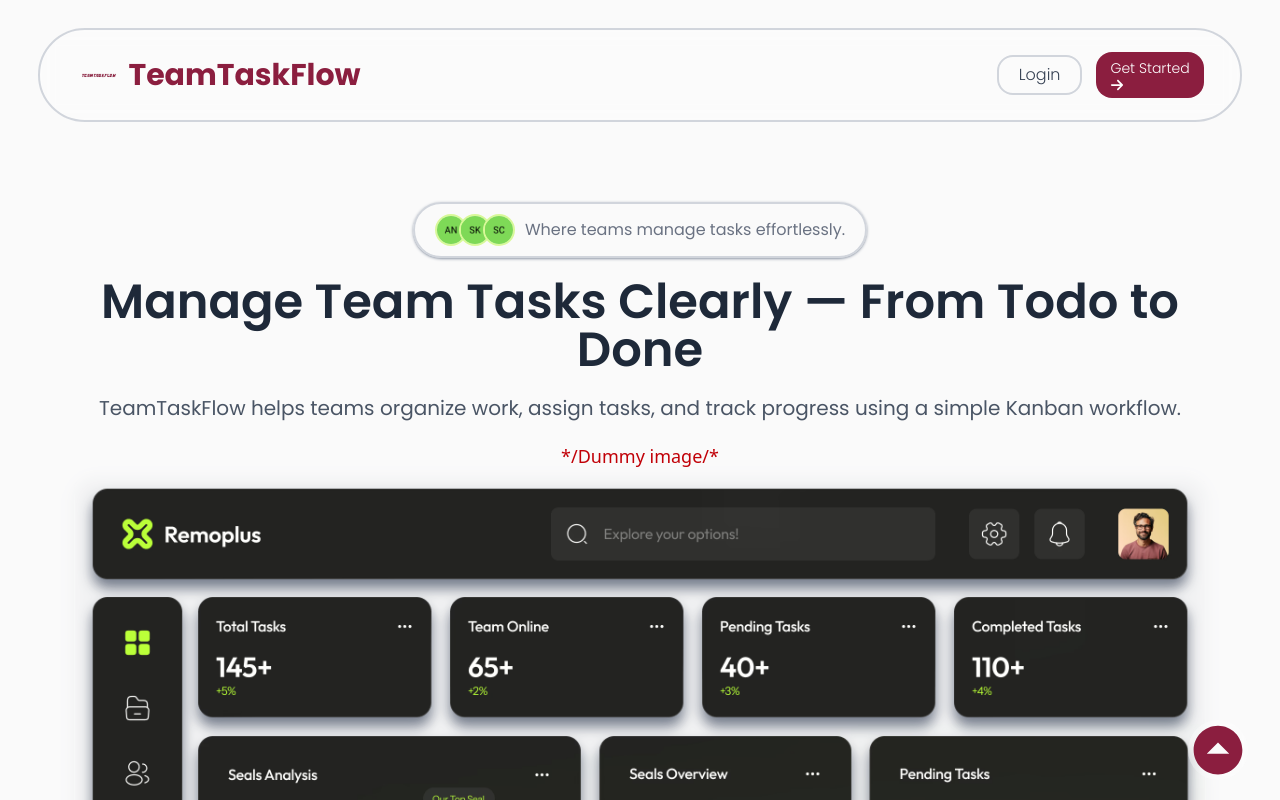
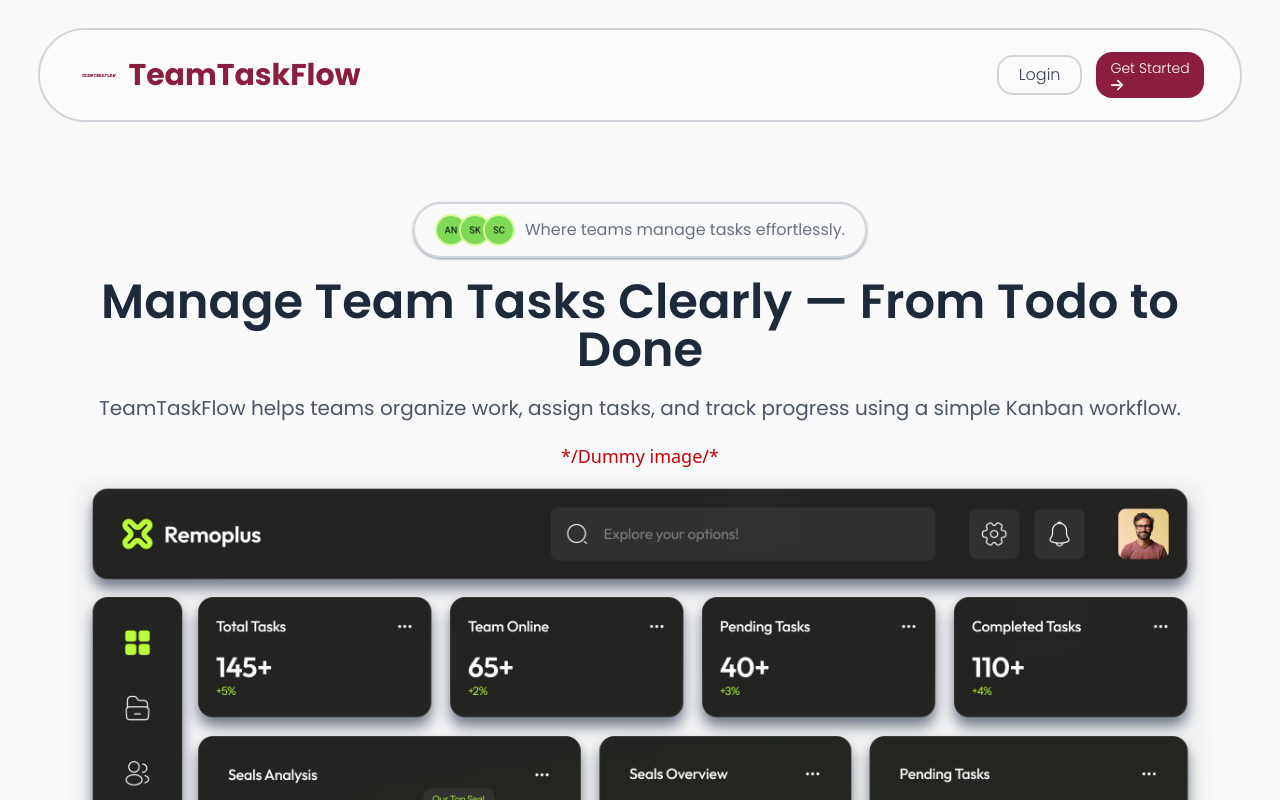
Before and after one commit to chouglesafdar22/TeamTaskFlow, a Next.js app: page / in a window 1280 px wide. Shown: the top 800 px of the page. Built offline with nearby package versions, Linux system fonts and the light colour scheme.

Commit message:
commenting upButton

```diff
--- a/src/app/page.tsx
+++ b/src/app/page.tsx
@@ -15,7 +15,7 @@
   return (
     <>
       <Navbar />
-      <UpButton />
+      {/* <UpButton /> */}
 
       <ScrollWrapper direction="fade" ease="linear" delay={0.2}>
         <section id="home" className="header xl:pt-48 lg:pt-44 md:pt-40 sm:pt-36 pt-32 xl:pb-20 lg:pb-16 md:pb-14 sm:pb-12 pb-11 xl:px-8 lg:px-7 md:px-5 sm:px-4 px-2">
--- a/src/components/Button.tsx
+++ b/src/components/Button.tsx
@@ -44,8 +44,8 @@
 
 export function UpButton() {
     return (
-        <a href="#home" className="flex fixed z-40 top-[90%] right-8 cursor-pointer rounded-full bg-white/30 backdrop-blur-xs xl:text-6xl lg:text-5xl md:text-4xl sm:text-3xl text-2xl text-[#8B1E3F] poppins-regular">
-            <IoMdArrowDropupCircle />
-        </a>
+        <Link href={"#home"} className="flex fixed z-40 top-[90%] right-8 cursor-pointer rounded-full bg-white/30 backdrop-blur-xs">
+            <IoMdArrowDropupCircle className="xl:text-5xl md:text-4xl text-3xl text-[#8B1E3F] poppins-regular"/>
+        </Link>
     )
 };
```
